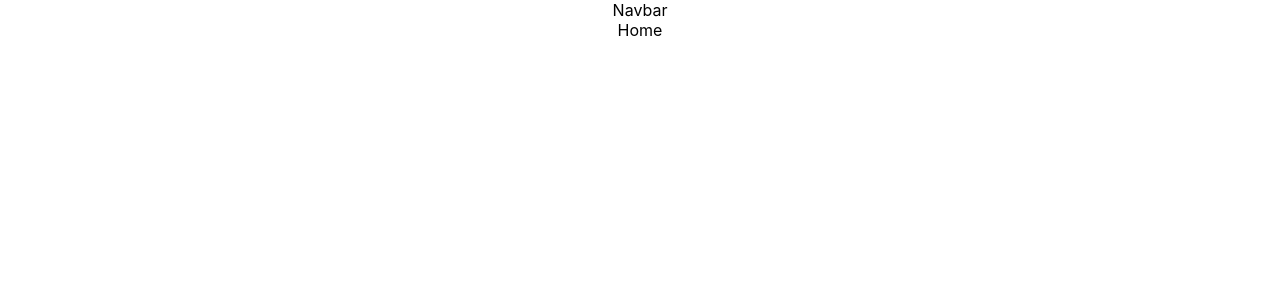
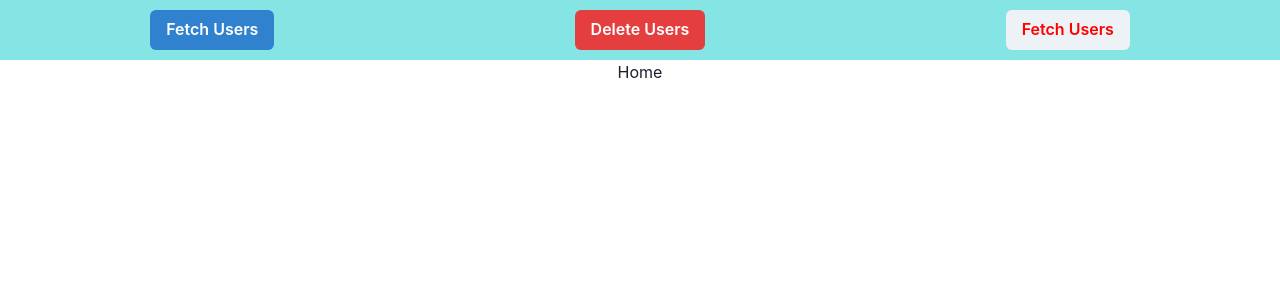
Before and after one commit to satyamasai/cointab, a React (Create React App) app in the folder frontend/: page / in a window 1280 px wide. Shown: the top 300 px of the page. Built offline with nearby package versions, Linux system fonts and the light colour scheme.

Commit message:
database setup

```diff
--- a/frontend/src/App.css
+++ b/frontend/src/App.css
@@ -1,4 +1,4 @@
-.App {
+ .App {
   text-align: center;
 }
 
@@ -36,3 +36,12 @@
     transform: rotate(360deg);
   }
 }
+
+.navbar{
+  width: 100%;
+  height: 60px;
+  background-color: rgb(133, 228, 228);
+  display: flex;
+  justify-content: space-around;
+  align-items: center;
+}
--- a/frontend/src/Components/Navbar.jsx
+++ b/frontend/src/Components/Navbar.jsx
@@ -1,9 +1,17 @@
-import React from 'react'
+import { Button } from "@chakra-ui/react";
+import React from "react";
 
 const Navbar = () => {
   return (
-    <div>Navbar</div>
-  )
-}
 
-export default Navbar
+    <div className="navbar">
+    <Button colorScheme={"blue"}>Fetch Users</Button>
+    <Button colorScheme={"red"}>Delete Users</Button>
+    <Button color={"red"}>Fetch Users</Button>
+
+
+    </div>
+    )
+};
+
+export default Navbar;
--- a/frontend/src/index.js
+++ b/frontend/src/index.js
@@ -1,16 +1,18 @@
-import React from 'react';
-import ReactDOM from 'react-dom/client';
-import './index.css';
-import App from './App';
-import reportWebVitals from './reportWebVitals';
-import { BrowserRouter } from 'react-router-dom';
+import React from "react";
+import ReactDOM from "react-dom/client";
+import "./index.css";
+import App from "./App";
+import reportWebVitals from "./reportWebVitals";
+import { BrowserRouter } from "react-router-dom";
 // import {BrowserRouter} from "react-router-dom"
-const root = ReactDOM.createRoot(document.getElementById('root'));
+import { ChakraProvider } from "@chakra-ui/react";
+const root = ReactDOM.createRoot(document.getElementById("root"));
 root.render(
-  <BrowserRouter>
-  <App />
-  </BrowserRouter>
-
+  <ChakraProvider>
+    <BrowserRouter>
+      <App />
+    </BrowserRouter>
+  </ChakraProvider>
 );
 
 // If you want to start measuring performance in your app, pass a function
```
Also changed, not shown: frontend/src/App.js (+5 -6 lines), frontend/src/Pages/AllRoutes.jsx (+7 -8 lines), frontend/src/Pages/Home.jsx (+4 -6 lines), frontend/src/Redux/actionTypes.js (added), frontend/src/Redux/actions.js (added), frontend/src/Redux/reducer.js (added), 2 other files (tests, documents, lock files or other folders).
